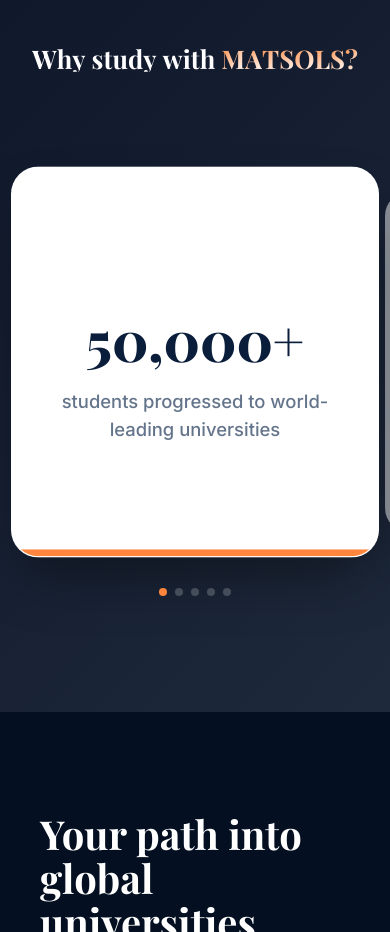
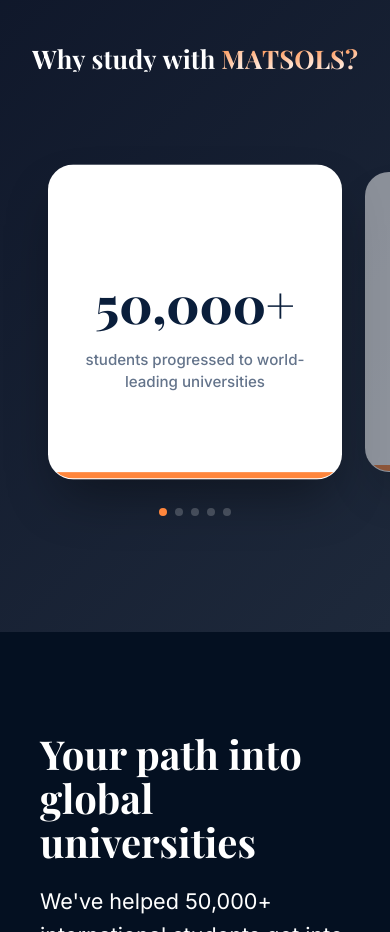
Before and after one commit to haram-333/matsols, a React (Vite) app: page / in a window 390 px wide. Shown: the part 1340-2272 px from the top of the page. Built offline with nearby package versions, Linux system fonts and the light colour scheme; some icons are missing; a web font is replaced by a local one.

Commit message:
Optimize MATSOLS cards for mobile - reduce size and add padding

```diff
--- a/src/index.css
+++ b/src/index.css
@@ -780,6 +780,38 @@ img {
   font-weight: 500;
 }
 
+/* Mobile Responsive for NCUK Cards */
+@media (max-width: 768px) {
+  .swiper.ncuk-swiper {
+    padding: 40px 20px 60px 20px !important; /* Add horizontal padding */
+  }
+
+  .ncuk-slide {
+    width: 280px !important; /* Smaller card width for mobile */
+  }
+
+  .swiper-slide-active.ncuk-slide {
+    transform: scale(1.05); /* Less zoom on mobile */
+  }
+
+  .ncuk-card {
+    padding: 30px 20px; /* Reduce internal padding */
+    min-height: 300px; /* Reduce height */
+  }
+
+  .ncuk-icon {
+    font-size: 3rem; /* Smaller icon */
+  }
+
+  .ncuk-number {
+    font-size: 2.5rem; /* Smaller number */
+  }
+
+  .ncuk-text {
+    font-size: 0.9rem; /* Smaller text */
+  }
+}
+
 /* Bento Grid */
 .section-bento {
   padding: 120px 0;
```
